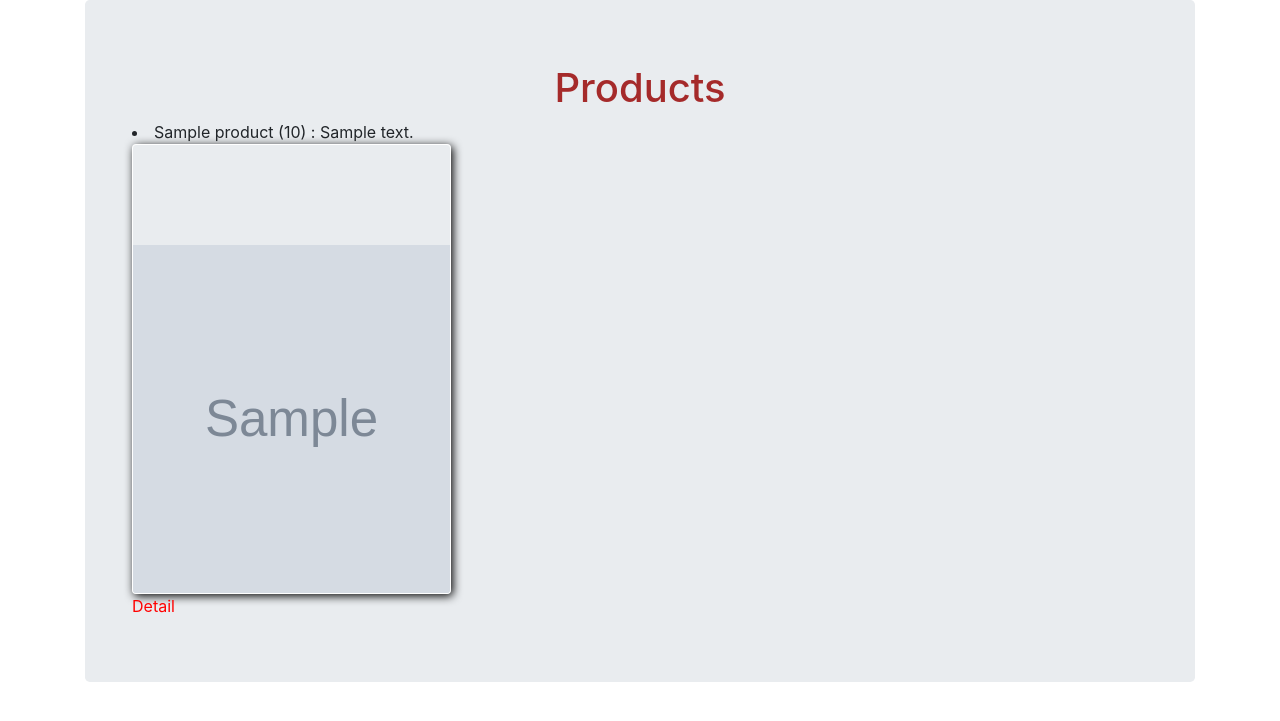
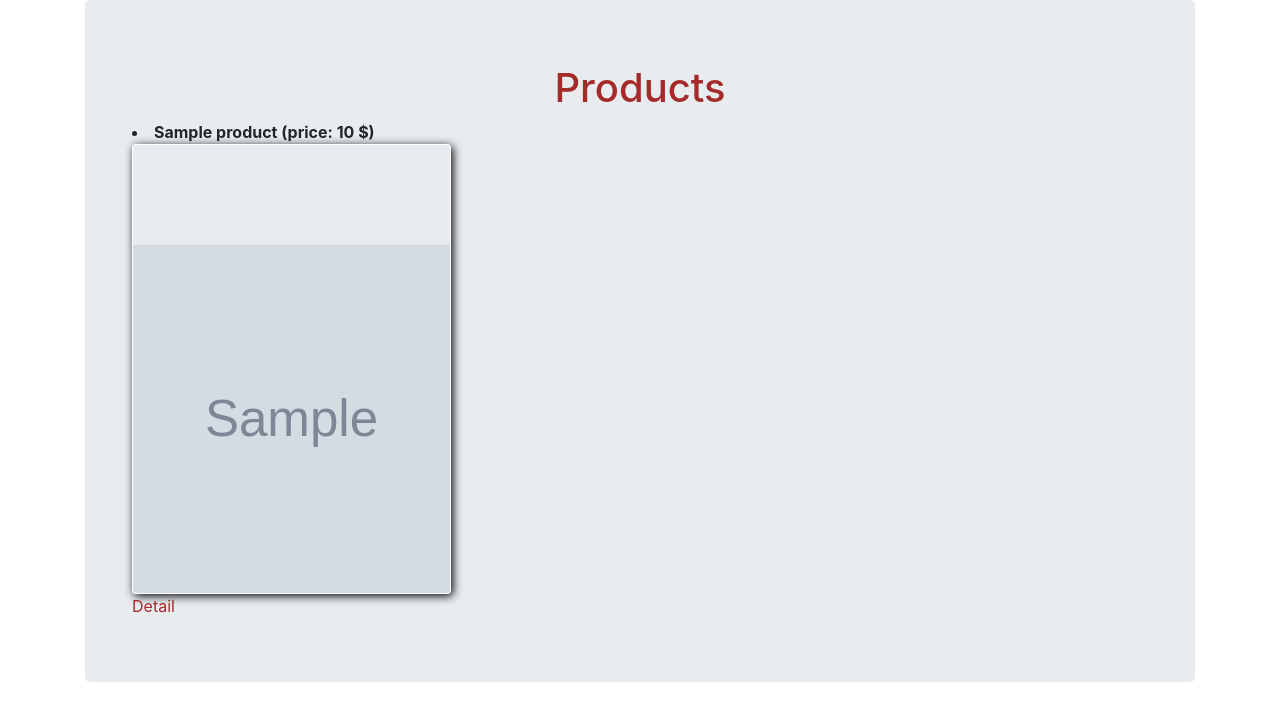
Before and after one commit to elmirashafiei/Chocolate_store, a Django app: page /products/ in a window 1280 px wide. Shown: the part 57-778 px from the top of the page. Run offline with Django 3.2, Linux system fonts and the light colour scheme; tables that the repository leaves empty hold one stand-in row (values such as "Sample post"); grey boxes marked "Sample" are stand-in pictures; some libraries are stand-ins or nearby versions.

Commit message:
modified style and product.html

```diff
--- a/static/css/style.css
+++ b/static/css/style.css
@@ -20,7 +20,7 @@ img {
 }
 
 .product-title{
-color:red;
+color:brown;
 margin-top : 20px;
 }
 
--- a/templates/products/products.html
+++ b/templates/products/products.html
@@ -6,8 +6,9 @@
       <div class="row">
         {% for product in object_list %}
           <div class="col-4">
-            <li>
-              {{ product.title }} ({{ product.price }}) : {{ product.description}}
+            <li><strong>
+              {{ product.title }} (price: {{ product.price }} $)
+              </strong>
               <img  src="{{ product.thumbnail.url }}" alt="Products!" style="max-width:100%;max-height:100%;
               div.desc {
                 padding: 15px;
```
